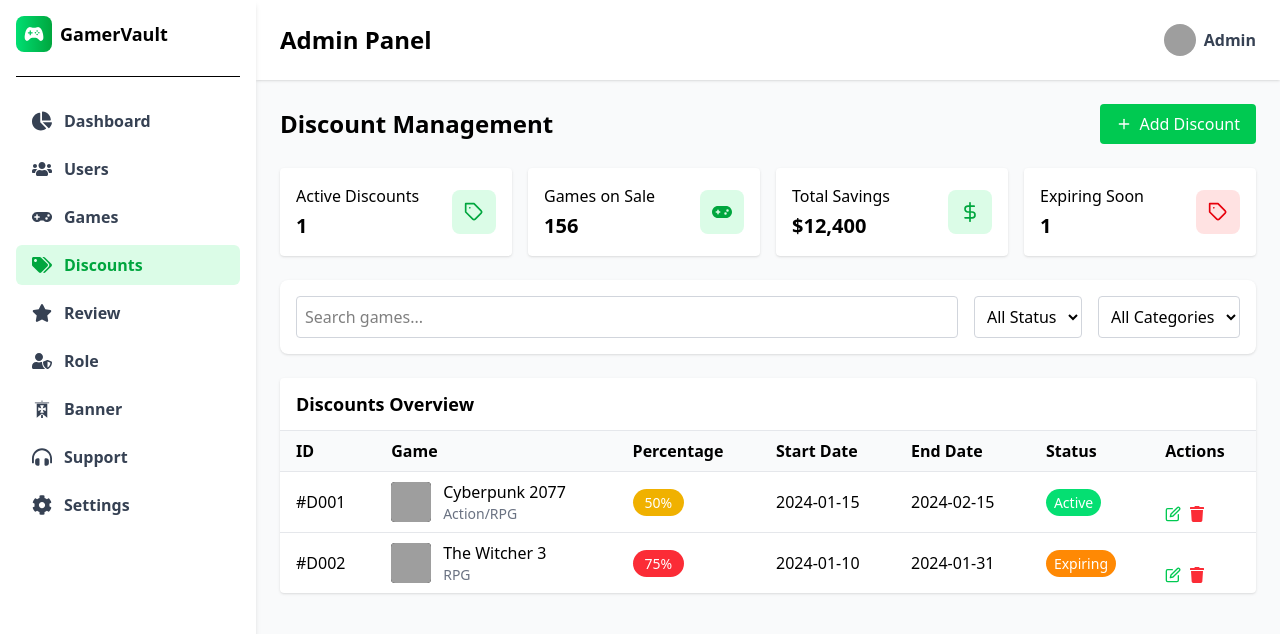
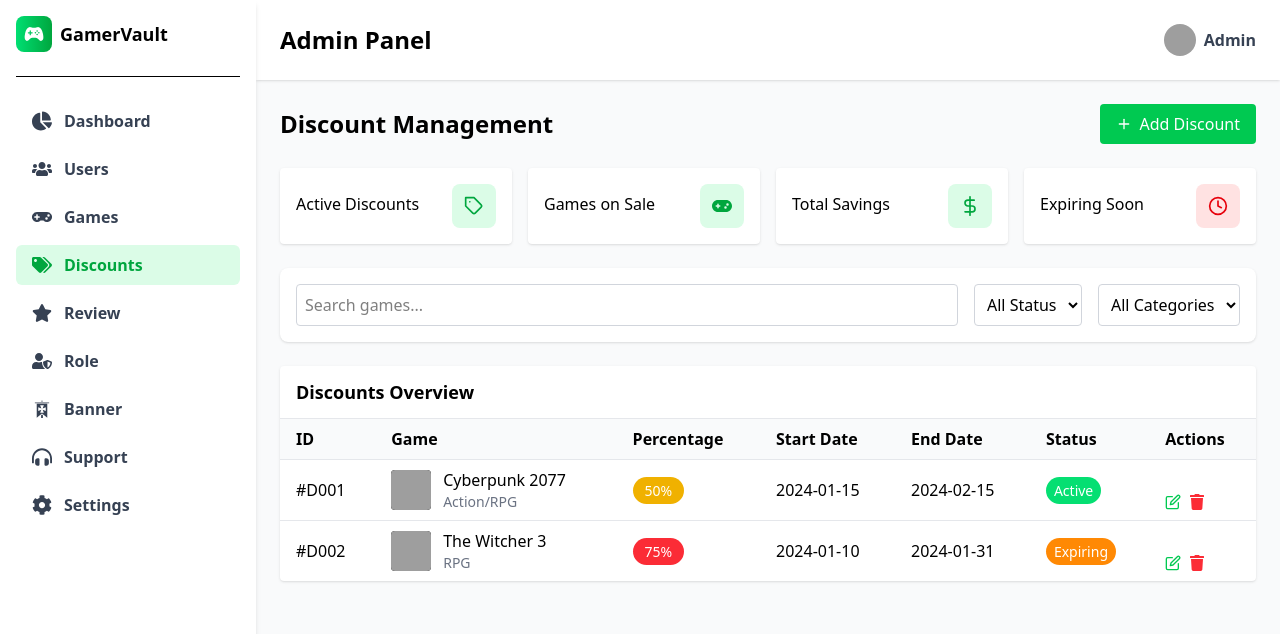
Before and after one commit to Avv-2301/GamerVault-Admin-Dashboard, a React (Vite) app: page /dashboard/discounts in a window 1280 px wide. Shown: the top 634 px of the page. Built offline with nearby package versions, Linux system fonts and the light colour scheme; grey boxes are pictures that could not be loaded.

Commit message:
new pages added

```diff
--- a/src/components/discount/DiscountCard.tsx
+++ b/src/components/discount/DiscountCard.tsx
@@ -3,7 +3,7 @@ import React, { type ReactNode } from "react";
 
 interface DiscountCardProps {
   title: string;
-  value: string;
+  value?: string;
   icon: ReactNode;        // already rendered element
   bgColor?: string;       // background color for icon container
 }
--- a/src/pages/DiscountManagement.tsx
+++ b/src/pages/DiscountManagement.tsx
@@ -1,4 +1,4 @@
-import React, { useState } from "react";
+import React from "react";
 import { FiPlus, FiTag, FiDollarSign, FiClock } from "react-icons/fi";
 import { FaGamepad } from "react-icons/fa6";
 import { DiscountCard } from "../components/discount/DiscountCard";
@@ -40,12 +40,12 @@ export const discountsData: Discount[] = [
 ];
 
 export const DiscountManagement: React.FC = () => {
-  const [discounts, setDiscounts] = useState<Discount[]>(discountsData);
+  // const [discounts, setDiscounts] = useState<Discount[]>(discountsData);
 
-  const totalSavings = 12400;
-  const activeDiscounts = discounts.filter((d) => d.status === "Active").length;
-  const expiringSoon = discounts.filter((d) => d.status === "Expiring").length;
-  const gamesOnSale = 156;
+  // const totalSavings = 12400;
+  // const activeDiscounts = discounts.filter((d) => d.status === "Active").length;
+  // const expiringSoon = discounts.filter((d) => d.status === "Expiring").length;
+  // const gamesOnSale = 156;
 
   return (
     <div className="space-y-6">
@@ -61,29 +61,29 @@ export const DiscountManagement: React.FC = () => {
       <div className="grid grid-cols-1 sm:grid-cols-4 gap-4">
         <DiscountCard
           title="Active Discounts"
-          value={activeDiscounts.toString()}
+          // value={activeDiscounts.toString()}
           icon={<FiTag className="text-green-600" size={20}/>}
           bgColor="bg-green-100"
         />
 
         <DiscountCard
           title="Games on Sale"
-          value={gamesOnSale.toString()}
+          // value={gamesOnSale.toString()}
           icon={<FaGamepad className="text-green-600" size={20}/>}
           bgColor="bg-green-100"
         />
 
         <DiscountCard
           title="Total Savings"
-          value={`$${totalSavings.toLocaleString()}`}
+          // value={`$${totalSavings.toLocaleString()}`}
           icon={<FiDollarSign className="text-green-600" size={20}/>}
           bgColor="bg-green-100"
         />
 
         <DiscountCard
           title="Expiring Soon"
-          value={expiringSoon.toString()}
-          icon={<FiTag className="text-red-600" size={20}/>}
+          // value={expiringSoon.toString()}
+          icon={<FiClock className="text-red-600" size={20}/>}
           bgColor="bg-red-100"
         />
       </div>
@@ -92,7 +92,7 @@ export const DiscountManagement: React.FC = () => {
       <Filters />
 
       {/* Table */}
-      <DiscountTable discounts={discounts} />
+      <DiscountTable discounts={discountsData} />
     </div>
   );
 };
```
